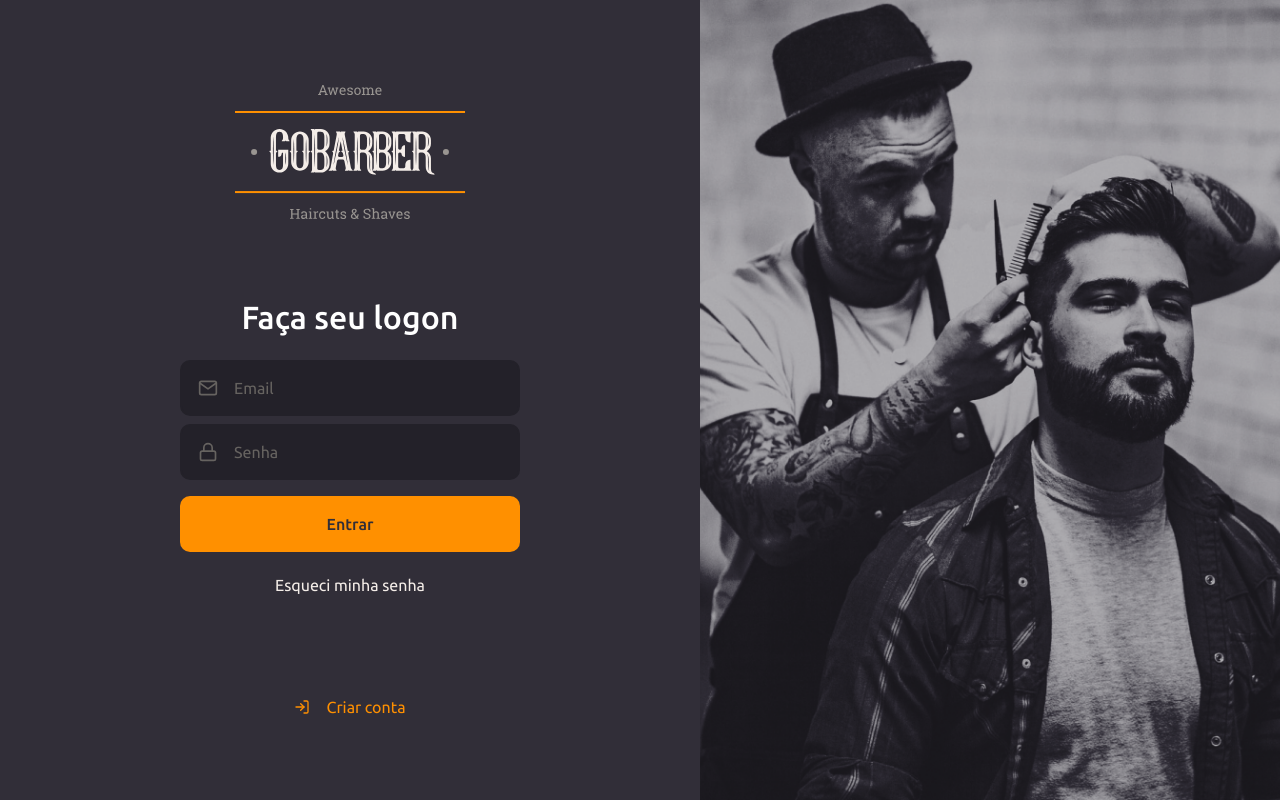
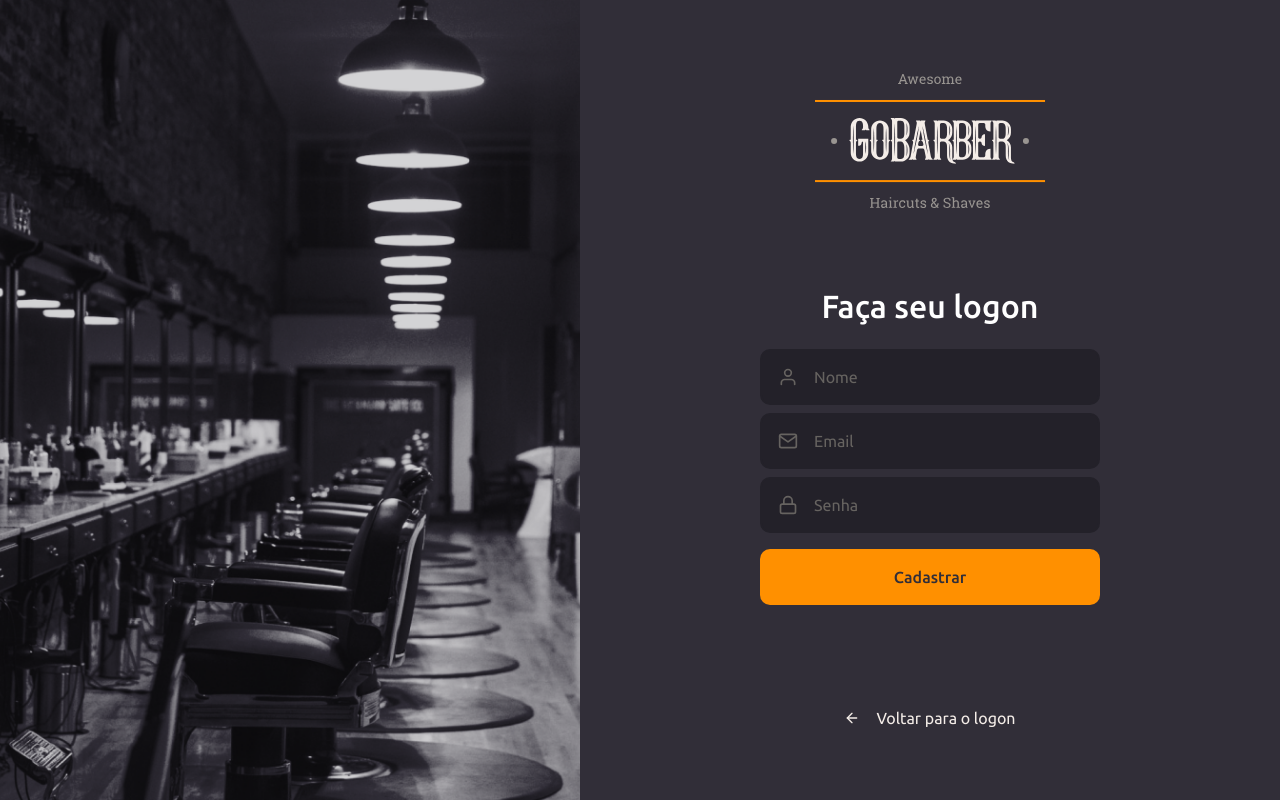
Before and after one commit to luccaroli/barber-web, a React (Create React App) app: page / in a window 1280 px wide. Built offline with nearby package versions, Linux system fonts and the light colour scheme.

Commit message:
views: page sign up

```diff
--- a/src/App.tsx
+++ b/src/App.tsx
@@ -1,7 +1,7 @@
 import React from 'react';
 import GlobalStyles from './styles/global'
 
-import SignIn from './pages/SignIn'
+import SignIn from './pages/SignUp'
 
 const App: React.FC = () => (
   <>
--- /dev/null
+++ b/src/pages/SignUp/index.tsx
@@ -0,0 +1,38 @@
+import React from 'react'
+import { FiArrowLeft, FiMail, FiLock, FiUser } from 'react-icons/fi'
+
+import logoImg from '../../assets/logo.svg'
+
+import Input from '../../components/Input'
+import Button from '../../components/Button'
+
+import { Container, Content, Background } from './styles'
+
+const SignUp: React.FC = () => (
+  <Container>
+    <Background />
+
+    <Content>
+      <img src={logoImg} alt="GoBarber"/>
+
+      <form>
+        <h1>Faça seu logon</h1>
+
+        <Input icon={FiUser} name="name" placeholder="Nome"/>
+        <Input icon={FiMail} name="email" placeholder="Email"/>
+
+        <Input icon={FiLock} name="password" type="password" placeholder="Senha"/>
+
+        <Button type="submit">Cadastrar</Button>
+      </form>
+
+        <a href="login">
+          <FiArrowLeft />
+          Voltar para o logon
+        </a>
+    </Content>
+
+  </Container>
+)
+
+export default SignUp
--- /dev/null
+++ b/src/pages/SignUp/styles.ts
@@ -0,0 +1,69 @@
+import styled from 'styled-components'
+import { shade } from 'polished'
+
+import singUpBackground from '../../assets/sign-up-background.png'
+
+export const Container = styled.div`
+  height: 100vh;
+
+  display: flex;
+  align-items: stretch;
+`
+
+export const Content = styled.div`
+  display: flex;
+  flex-direction: column;
+  align-items: center;
+  justify-content: center;
+
+  width: 100%;
+  max-width: 700px;
+
+  form {
+    margin: 80px 0;
+    width: 340px;
+
+    text-align: center;
+
+    h1 {
+      margin-bottom: 24px;
+    }
+
+    a {
+      color: #f4ede8;
+      display: block;
+      margin-top: 24px;
+      text-decoration: none;
+      transition: color 0.2s;
+
+      &:hover {
+        color: ${shade(0.2, '#f4ede8')}
+      }
+    }
+  }
+
+  > a {
+    color: #f4ede8;
+    display: block;
+    margin-top: 24px;
+    text-decoration: none;
+    transition: color 0.2s;
+
+    display: flex;
+    align-items: center;
+
+    svg {
+      margin-right: 16px;
+    }
+
+    &:hover {
+      color: ${shade(0.2, '#f4ede8')}
+    }
+  }
+`
+
+export const Background = styled.div`
+  flex: 1;
+  background: url(${singUpBackground}) no-repeat center;
+  background-size: cover;
+`
```
Also changed, not shown: src/assets/sign-up-background.png (added).
